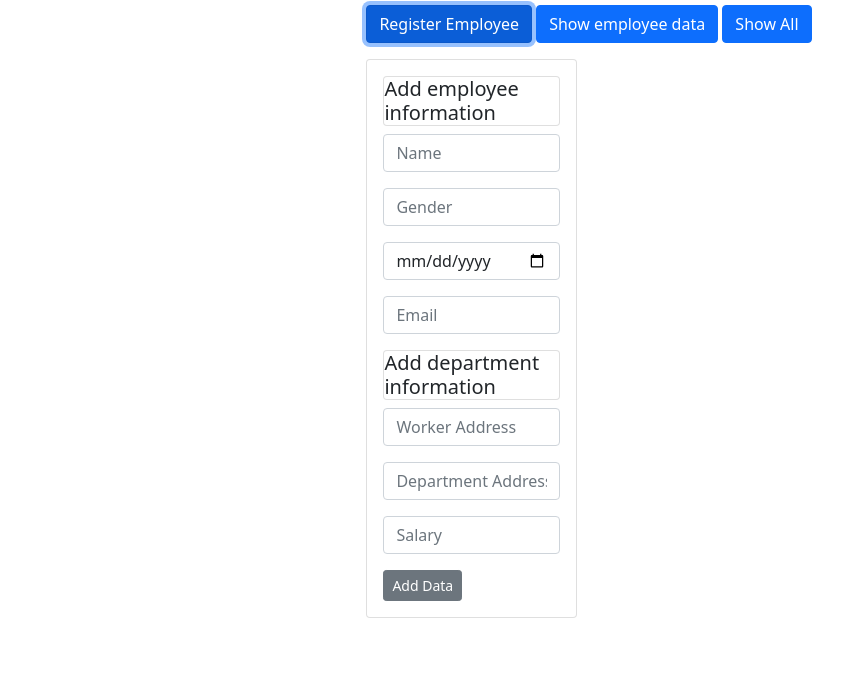
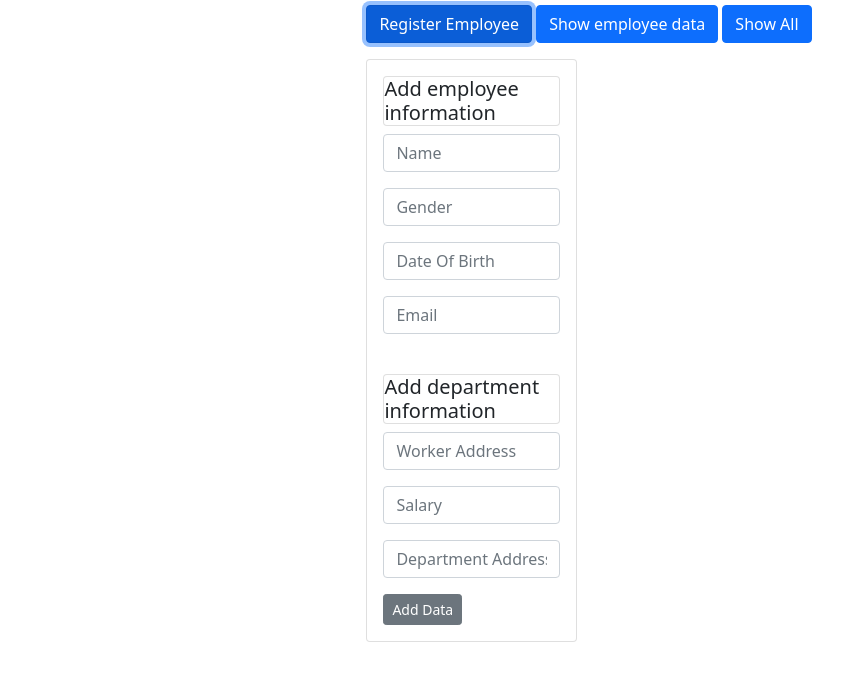
Before and after one commit to Dadogg80/employee_dapp, a website: page client/index.html in a window 1280 px wide. Both pictures are taken after a click on the button "Register Employee". Shown: the part 93-774 px from the top of the page, without its empty margins (51-894 px from the left). Drawn offline with nearby package versions, Linux system fonts and the light colour scheme.

Commit message:
fix web3

```diff
--- a/client/index.html
+++ b/client/index.html
@@ -45,20 +45,21 @@
                       <input type="text" class="form-control" id="gender_input" placeholder="Gender">
                     </div>
                     <div class="input-group mb-3">
-                      <input type="date" class="form-control" id="dateOfBirth_input" placeholder="Date Of Birth" >
+                      <input type="number" class="form-control" id="dateOfBirth_input" placeholder="Date Of Birth">
                     </div>
                     <div class="input-group mb-3">
-                      <input type="email" class="form-control" id="email_input" placeholder="Email" >
+                      <input type="text" class="form-control" id="email_input" placeholder="Email">
                     </div>
+                    <br>
                     <h5 class='card card-header-title'>Add department information</h5>
                     <div class="input-group mb-3">
                       <input type="text" class="form-control" id="workerAddress_input" placeholder="Worker Address">
                     </div>
                     <div class="input-group mb-3">
-                      <input type="text" class="form-control" id="departmentAddress_input" placeholder="Department Address">
+                      <input type="number" class="form-control" id="salary_input" placeholder="Salary">
                     </div>
                     <div class="input-group mb-3">
-                      <input type="currency" class="form-control" id="salary_input" placeholder="Salary">
+                      <input type="text" class="form-control" id="departmentAddress_input" placeholder="Department Address">
                     </div>
                     <button type="button" id="add_data_button" class="btn btn-secondary btn-sm">Add Data</button>
                   </div>
@@ -96,10 +97,10 @@
                         Worker Address: <span id="workerAddress_output"></span>
                       </div>
                       <div>
-                        Department Address: <span id="departmentAddress_output"></span>
+                        Salary: <span id="salary_output"></span>
                       </div>
                       <div>
-                        Salary: <span id="salary_output"></span>
+                        Department Address: <span id="departmentAddress_output"></span>
                       </div>
                       <br>
                       <button type="button" id="get_data_button" class="btn btn-secondary btn-sm">Get Employee Information</button>
```
